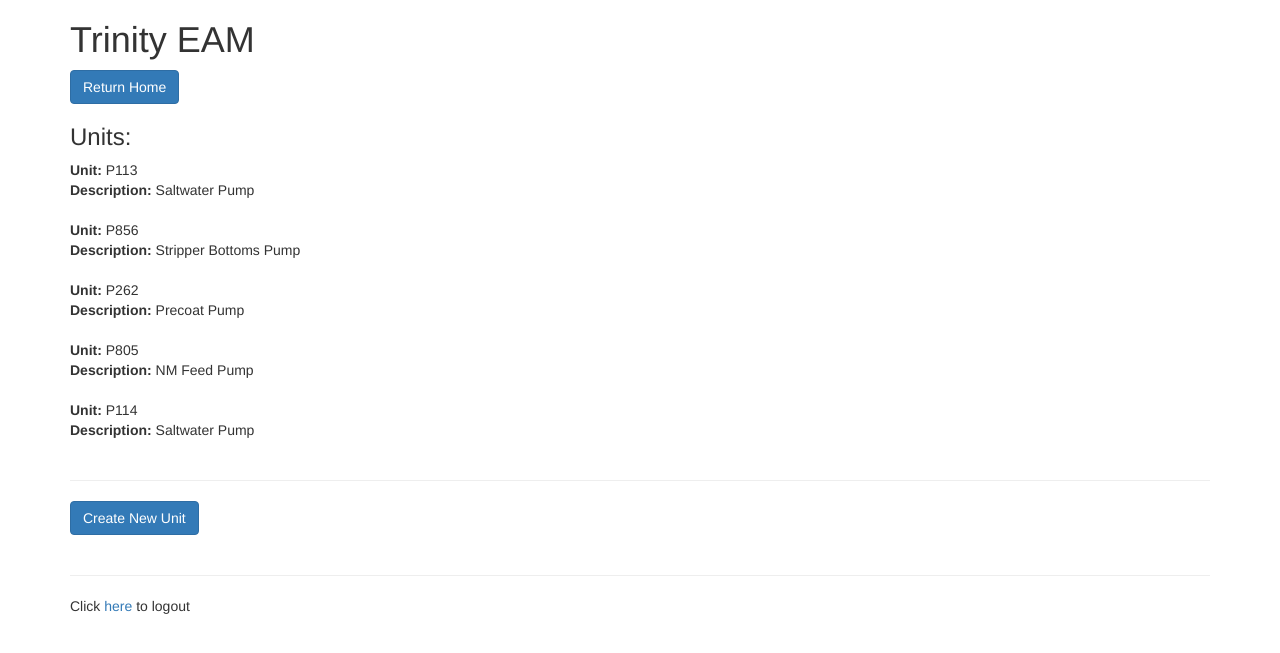
After one commit to smithc0222/FlaskMaintenanceApp, a Flask app: page /units in a window 1280 px wide. The commit adds this page. Shown: the top 653 px of the page. Run offline with Flask 2, Linux system fonts and the light colour scheme; the visitor is signed in with stand-in values (Sample User, id 1); data comes from the database, SQL or seed files in the repository; both versions use the stored data as it was after the commit; some libraries are stand-ins or nearby versions.

Commit message:
Create Units and Parts routes

```diff
--- a/app.py
+++ b/app.py
@@ -32,7 +32,8 @@ def login_required(f):
 @login_required
 def home():
     units=db.session.query(Unit).all()
-    return render_template('index.html', units=units)
+    parts=db.session.query(Parts).all()
+    return render_template('index.html', units=units, parts=parts)
 
 @app.route('/create', methods = ['POST','GET'])
 @login_required
@@ -45,6 +46,18 @@ def create_unit():
             db.session.commit()
             flash('Unit was Created')
     return render_template('create.html')
+
+@app.route('/units')
+@login_required
+def units():
+    units=db.session.query(Unit).all()
+    return render_template('units.html', units=units)
+
+@app.route('/parts')
+@login_required
+def parts():
+    parts=db.session.query(Parts).all()
+    return render_template('parts.html', parts=parts)
 
 @app.route('/welcome')
 def welcome():
--- a/templates/base.html
+++ b/templates/base.html
@@ -8,6 +8,10 @@
   <body>
 
     <div class="container">
+      <!-- Messages -->
+      {% for message in get_flashed_messages() %}
+        <strong>{{ message }}</strong>
+      {% endfor %}
 
       <!-- child template -->
       {% block content %}{% endblock %}
@@ -17,10 +21,7 @@
         <p class="error"><strong>Error:</strong> {{ error }}</p>
       {% endif %}
 
-      <!-- messages -->
-      {% for message in get_flashed_messages() %}
-        <strong>{{ message }}</strong>
-      {% endfor %}
+
     </div>
 
   </body>
--- a/templates/create.html
+++ b/templates/create.html
@@ -11,6 +11,8 @@
         <input class="btn btn-default" type="submit" value="Create">
       </form>
       <br>
-      <p>Click <a href="/">here</a> to view units</p>
+      <div class="btn-group">
+        <a  href="/units"><button type="button" class="btn btn-primary">View All Units</button></a>
+      </div>
 
 {% endblock %}
--- /dev/null
+++ b/templates/units.html
@@ -0,0 +1,23 @@
+{% extends "base.html" %}
+{% block content %}
+  <h1>Trinity EAM</h1>
+  <div class="btn-group">
+    <a href="/"><button type="button" class="btn btn-primary">Return Home</button></a>
+  </div>
+  <br>
+  <h3>Units:</h3>
+{% for unit in units %}
+  <strong>Unit:</strong> {{ unit.unit }} <br>
+  <strong>Description:</strong> {{ unit.description }} <br>
+  <br>
+{% endfor %}
+  <hr>
+  <div class="btn-group">
+    <a href="/create"><button type="button" class="btn btn-primary">Create New Unit</button></a>
+  </div>
+  <br>
+  <br>
+  <hr>
+  <p>Click <a href="/logout">here</a> to logout</p>
+
+{% endblock %}
```
Also changed, not shown: db_create.py (+7 -3 lines), models.py (+15 -0 lines), templates/index.html (+19 -3 lines), templates/parts.html (added, +18 -0 lines), posts.db, 2 other files.
